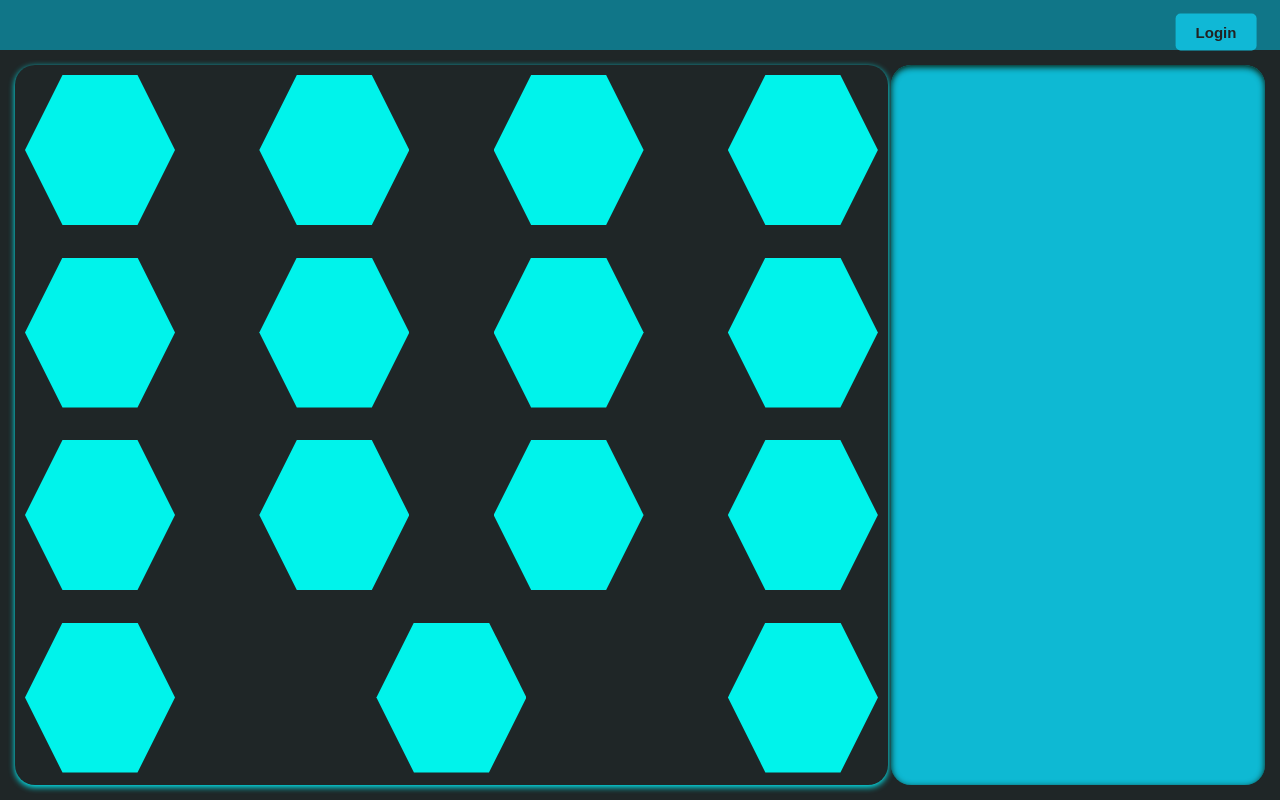
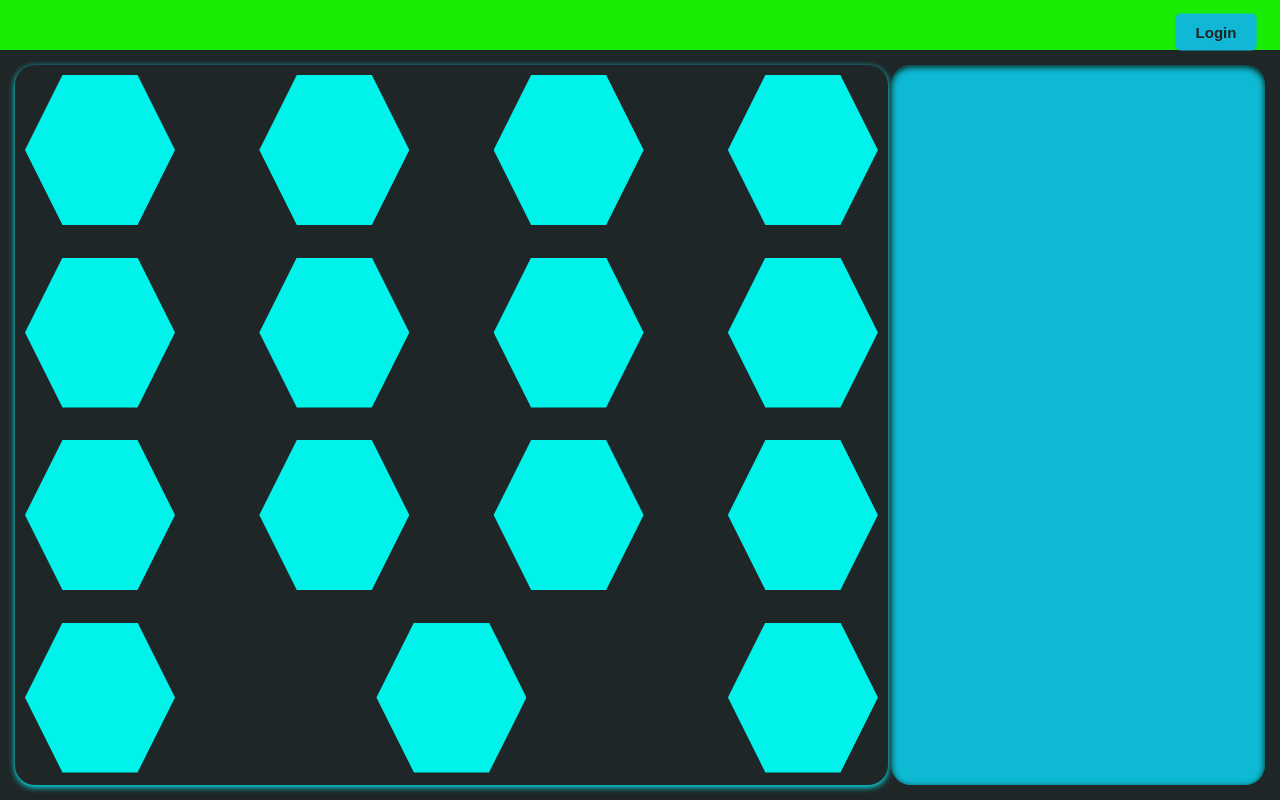
Before and after one commit to Clwser32/Patitas, a plain HTML site: page index.html in a window 1280 px wide. Drawn offline with Linux system fonts and the light colour scheme.

Commit message:
cambie de color el barra menu

```diff
--- a/style.css
+++ b/style.css
@@ -21,7 +21,7 @@ body {
 
 .barramenu {
   display: flex;
-  background-color: #107688;
+  background-color: #18eb04;
   height: 50px;
 }
 .center {
```
